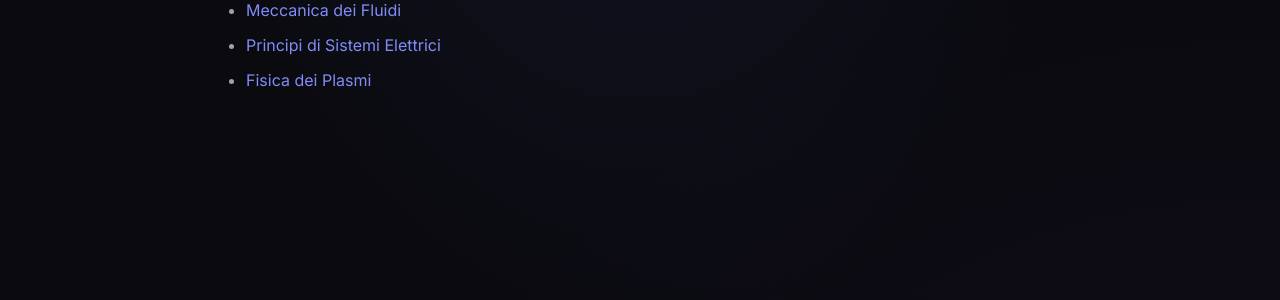
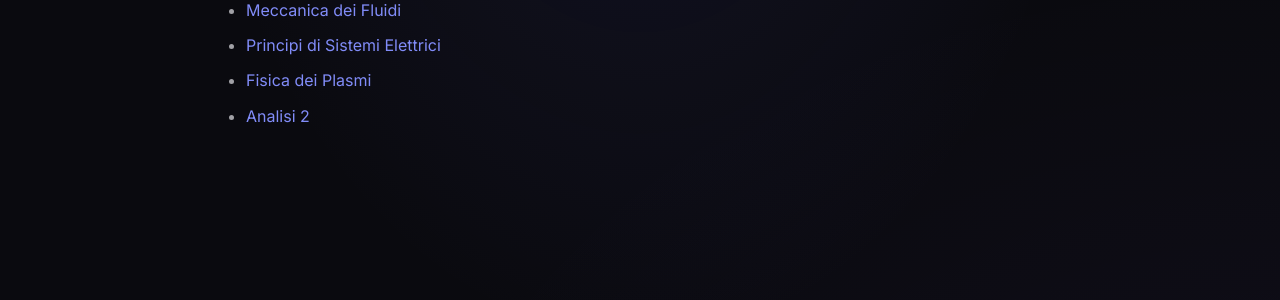
Before and after one commit to LM0516/LM0516.github.io, a Jekyll site: the page built from notes.markdown, in a window 1280 px wide and 900 px high. Shown: the part 309-609 px from the top of the window. Built offline with Jekyll 4.4.1, drawn with Linux system fonts in a browser that asks for light colours.

Commit message:
added new notes

```diff
--- a/notes.markdown
+++ b/notes.markdown
@@ -13,3 +13,4 @@ Here are some notes I made during my studies.
 * [Meccanica dei Fluidi](/pdf/Appunti_Meccanica_dei_fluidi.pdf)
 * [Principi di Sistemi Elettrici](/pdf/Appunti_Principi_di_sistemi_elettrici.pdf)
 * [Fisica dei Plasmi](/pdf/Appunti_Fisica_dei_Plasmi.pdf)
+* [Analisi 2](/pdf/Appunti_Analisi_2.pdf)
```
Also changed, not shown: 1 other file.
